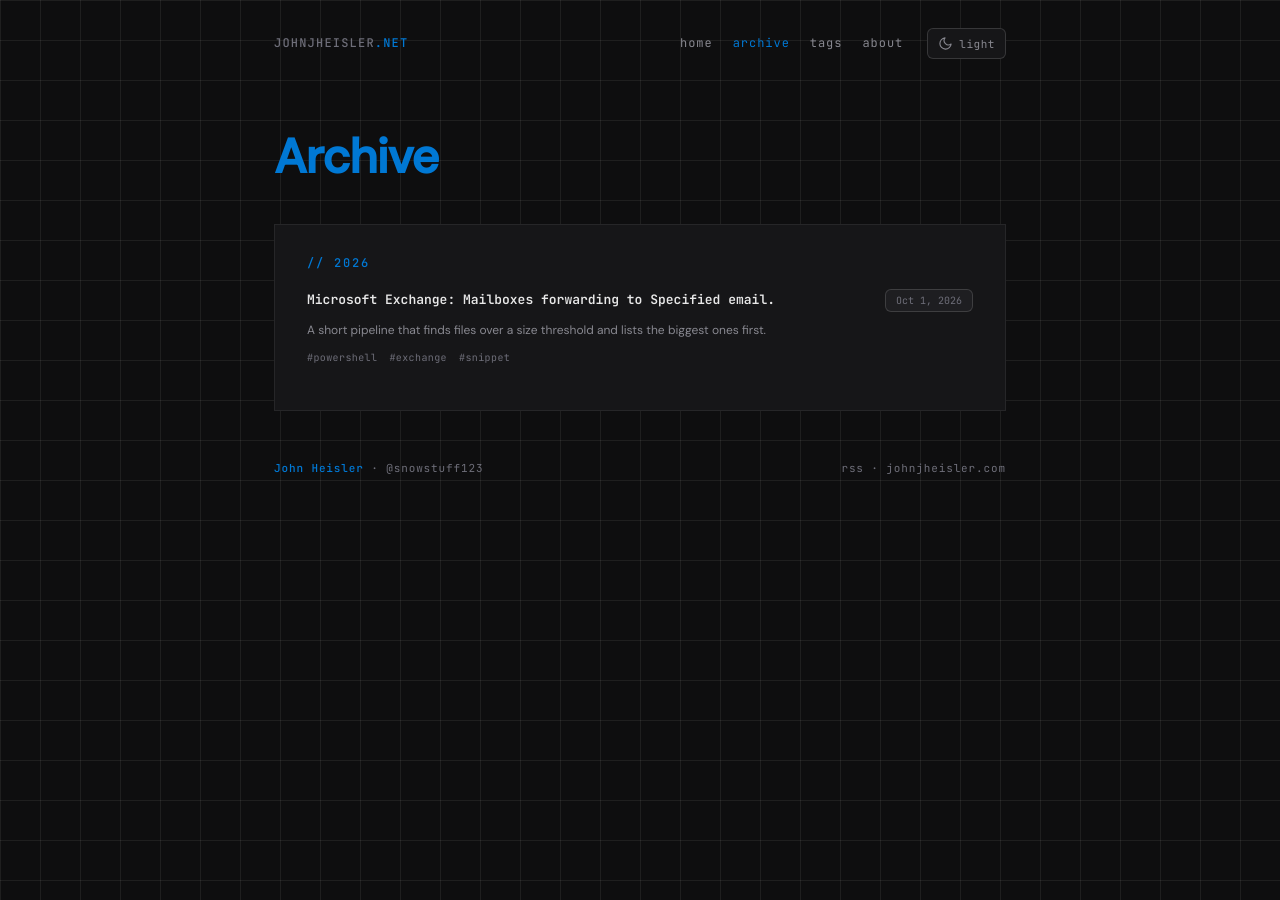
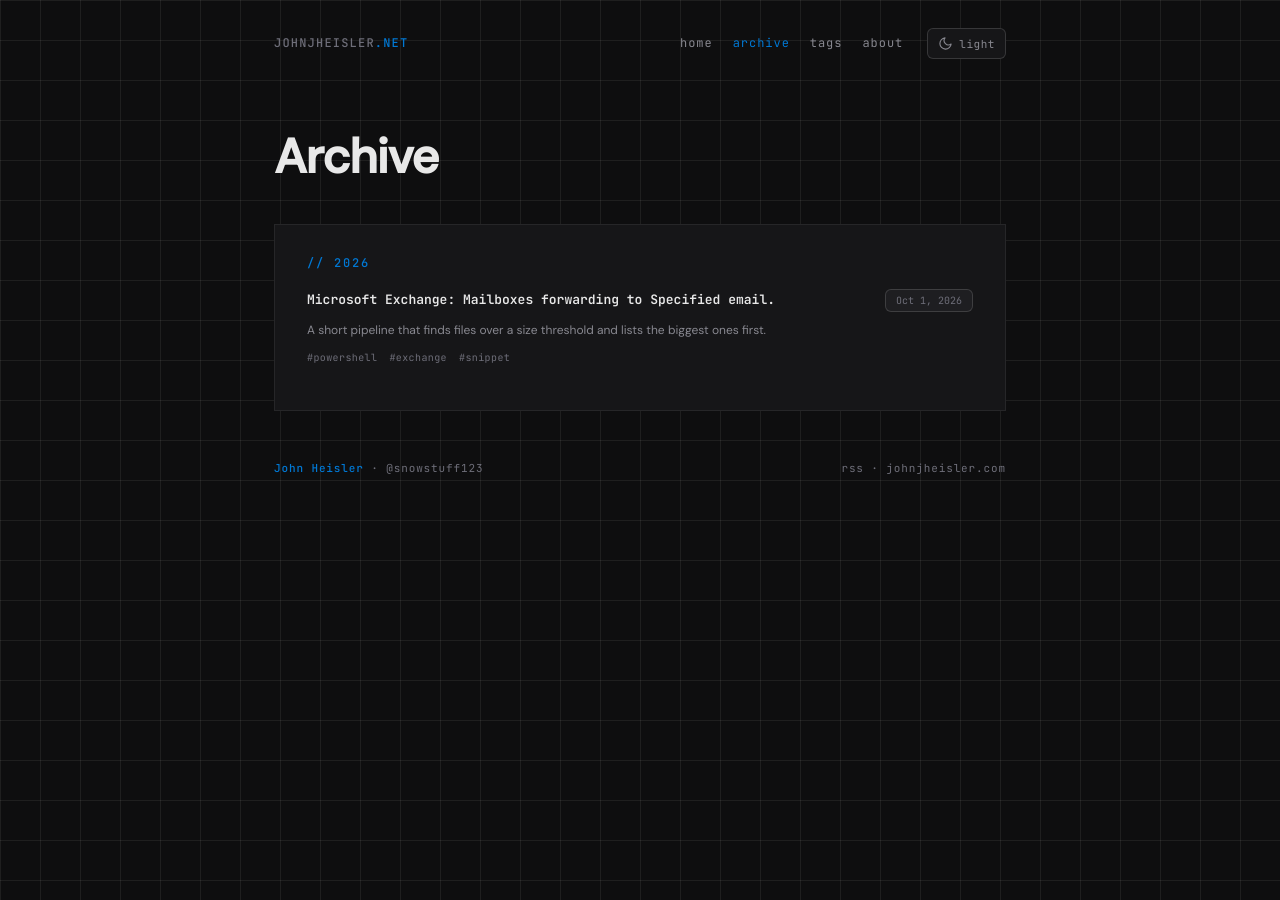
Before and after one commit to Snowstuff123/snowstuff123.github.io, a Jekyll site: the page built from archive.html, in a window 1280 px wide. Built offline with Jekyll 4.4.1, drawn with Linux system fonts in a browser that asks for light colours.

Commit message:
Update blog.css

```diff
--- a/assets/css/blog.css
+++ b/assets/css/blog.css
@@ -109,7 +109,6 @@ a.logo-mark { text-decoration: none; }
 .hero-post { margin-bottom: 40px; }
 
 .post-title {
-  color: var(--accent);
   font-size: clamp(2rem, 6vw, 3rem);
   font-weight: 700;
   letter-spacing: -0.02em;
```
